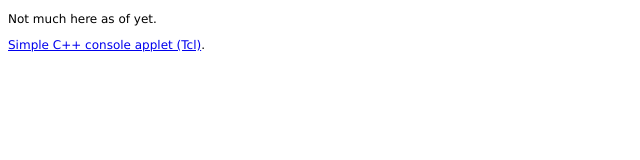
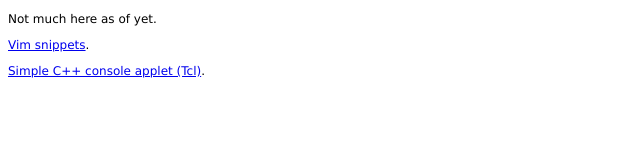
Before and after one commit to poddav/poddav.github.com, a plain HTML site: page index.html in a window 1280 px wide. Shown: the whole page, without its empty margins (0-640 px from the left). Drawn offline with Linux system fonts and the light colour scheme.

Commit message:
added vim snippets

```diff
--- a/index.html
+++ b/index.html
@@ -10,6 +10,7 @@ body {
 </head>
 <body>
 <p>Not much here as of yet.
+<p><a href="vim/">Vim snippets</a>.
 <p><a href="tcl/cppcon.tcl">Simple C++ console applet (Tcl)</a>.
 </body>
 </html>
```
